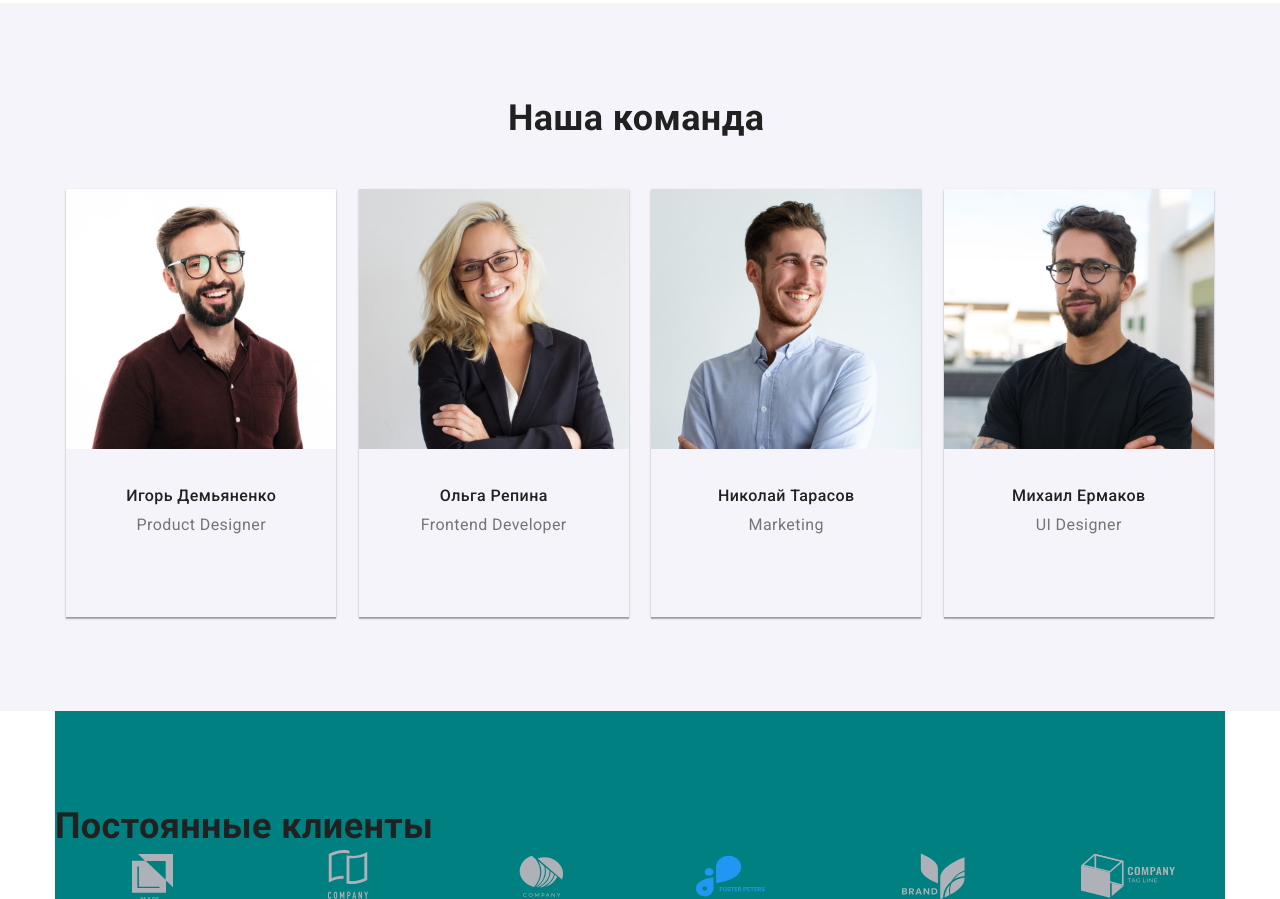
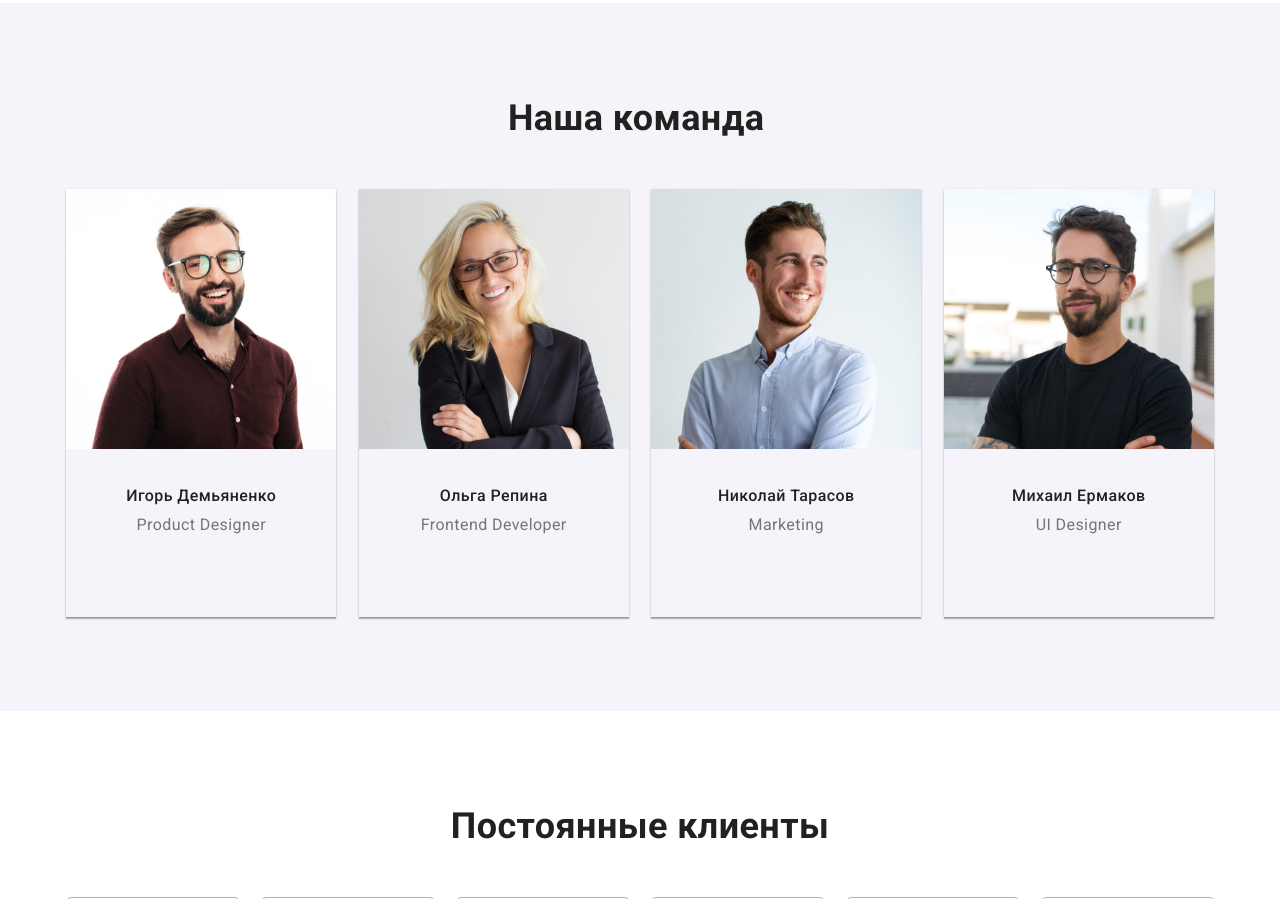
Before and after one commit to M4ksym/Tutorial, a plain HTML site: page index.html in a window 1280 px wide. Shown: the part 1901-2800 px from the top of the page. Drawn offline with Linux system fonts and the light colour scheme.

Commit message:
Update style.css

```diff
--- a/css/style.css
+++ b/css/style.css
@@ -124,6 +124,7 @@ body {
   margin-top: 94px;
   font-family: inherit;
   border: none;
+  border-radius: 10px;
   cursor: pointer;
   letter-spacing: 0.03em;
   font-weight: 500;
@@ -172,6 +173,7 @@ body {
 .buttom-primary {
   text-align: center;
   border: none;
+  border-radius: 10px;
   cursor: pointer;
   margin: 35px 700px 200px 700px;
   padding: 10px 32px;
@@ -326,22 +328,36 @@ body {
 .section-clients {
   margin: auto;
   width: 1170px;
-  background-color: teal;
 }
 /* H2 */
+
 .clients-title {
+  display: flex;
+  justify-content: center;
   padding-top: 94px;
-  width: 390px;
+  padding-bottom: 50px;
   height: 42px;
   font-size: 36px;
   line-height: 42px;
 }
+
 .clients-list {
   justify-content: space-around;
   display: flex;
   padding-bottom: 94px;
 }
+
+.clients-list li {
+  display: flex;
+  justify-content: center;
+  width: 170px;
+  height: 92px;
+  border: 1px solid #afb1b8;
+  border-radius: 4px;
+}
+
 /* Подвал */
+
 .section-footer {
   padding-top: 60px;
   padding-left: 215px;
```
